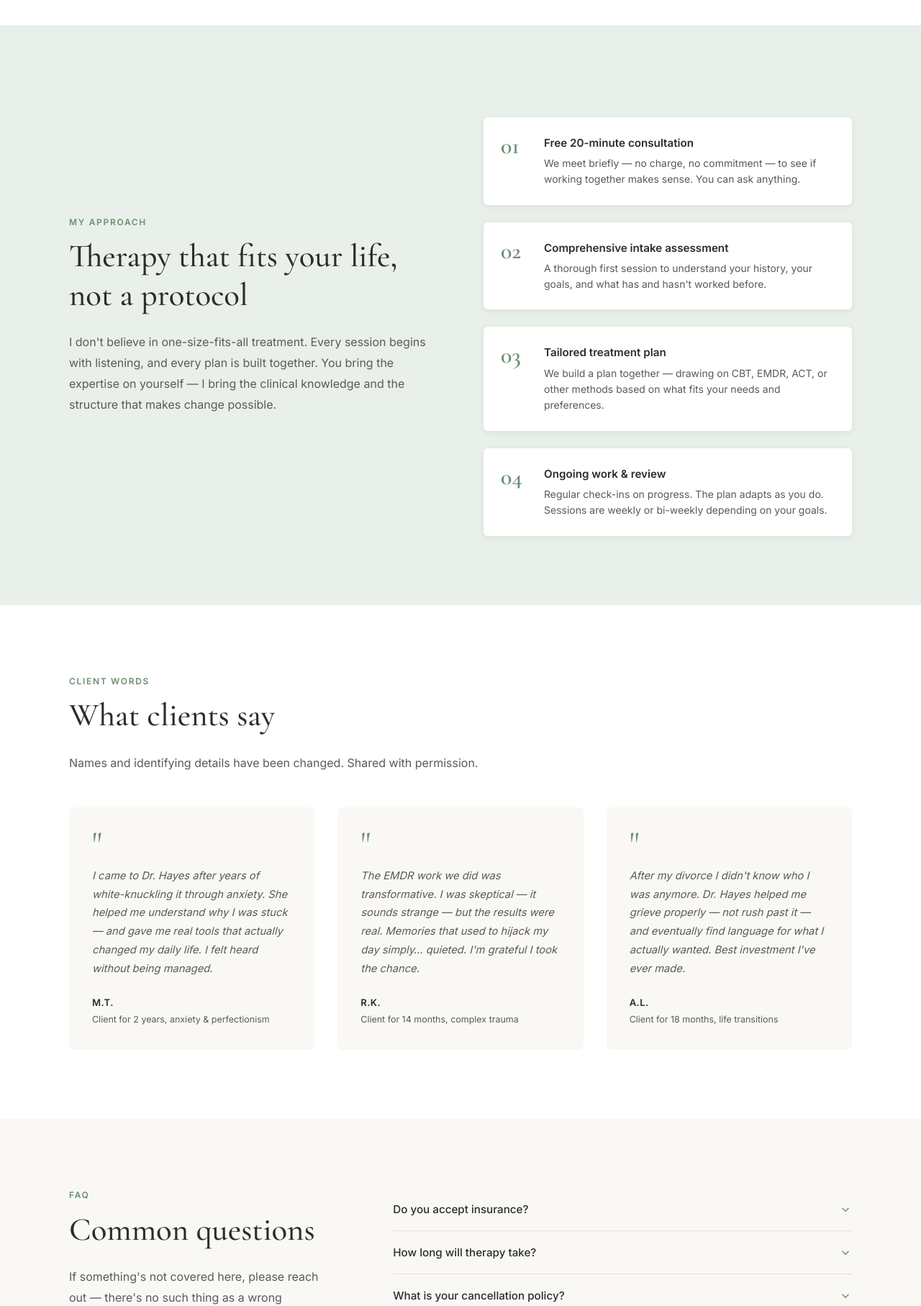
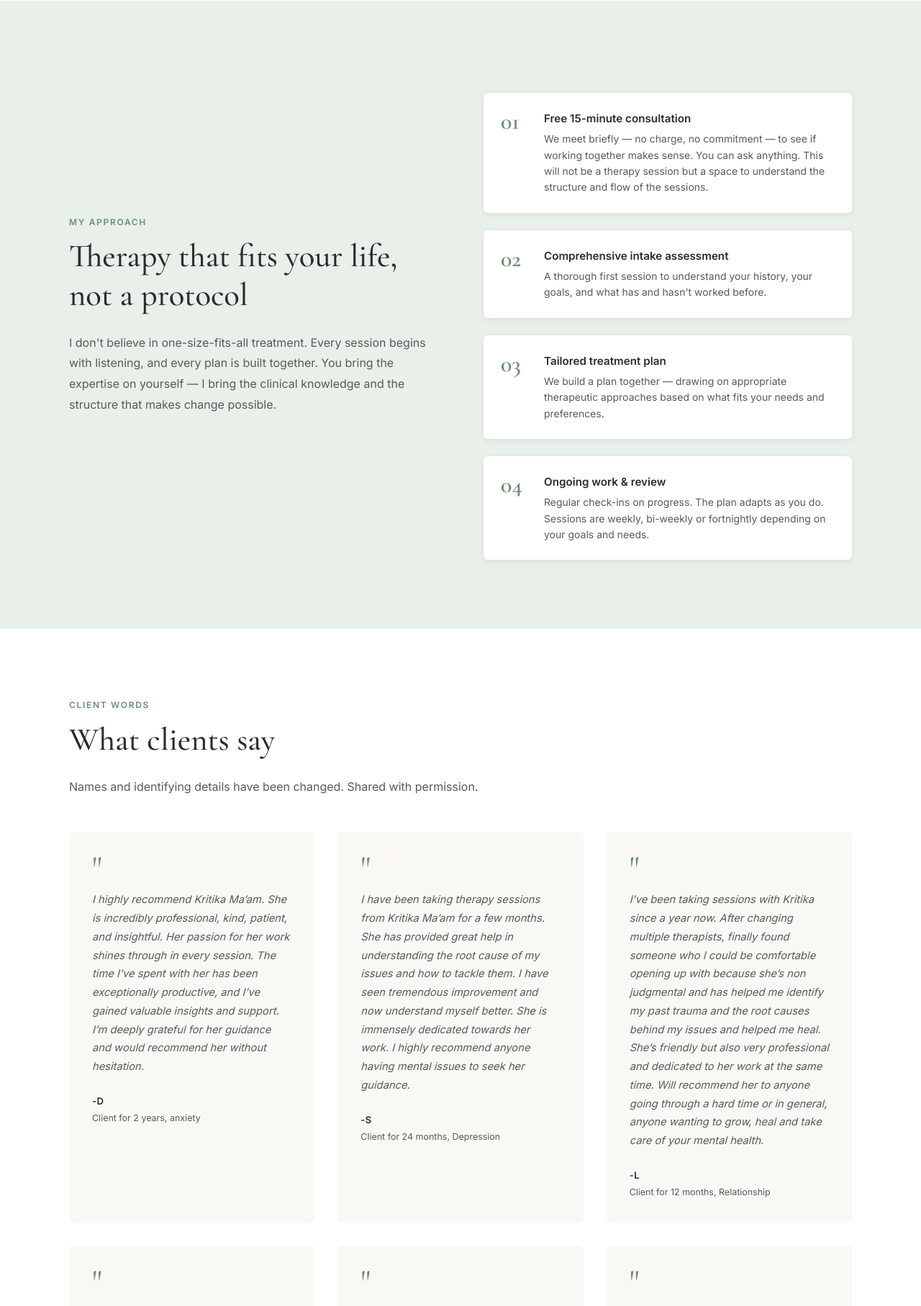
Before and after one commit to puneet204/TherapyWithKritika, a Flask app: page / in a window 1280 px wide. Shown: the part 3073-4888 px from the top of the page at 72% size. Run offline with Flask 3, Linux system fonts and the light colour scheme.

Commit message:
Second commit

```diff
--- a/TherapyWithKritika/home.py
+++ b/TherapyWithKritika/home.py
@@ -1,7 +1,7 @@
 from flask import Blueprint, render_template, request, flash, session
 from .model_db import Client
 from . import db, mail, Message
-from config import Config
+from config import ConfigDetails
 from datetime import datetime
 
 
@@ -38,7 +38,7 @@ def fee():
 def send_email(name, last, email, phone, country):
     msg = Message(
         subject="New Client Submission",
-        sender=Config.MAIL_USERNAME,
+        sender=ConfigDetails.MAIL_USERNAME,
         recipients=[email]
     )
 
@@ -79,6 +79,7 @@ def booking():
                 country = request.form['country'],
                 insurance = request.form['insurance'],
                 reason = request.form['reason'],
+                past = request.form['past'],
                 message = request.form['message'],
                 created_at = datetime.now()
             )
@@ -96,6 +97,7 @@ def booking():
                 country = "India",
                 insurance = request.form['insurance'],
                 reason = request.form['reason'],
+                past = request.form['past'],
                 message = request.form['message'],
                 created_at = datetime.now()
             )
--- a/TherapyWithKritika/model_db.py
+++ b/TherapyWithKritika/model_db.py
@@ -14,6 +14,7 @@ class Client(db.Model):
     country = db.Column(db.String(45))
     insurance = db.Column(db.String(5))
     reason = db.Column(db.String(150))
+    past = db.Column(db.String(150))
     message = db.Column(db.String(150))
     created_at = db.Column(db.DateTime, default=datetime.now())
     #relation = db.relationship('New_User', backref='author', lazy=True)
--- a/TherapyWithKritika/templates/about_me.html
+++ b/TherapyWithKritika/templates/about_me.html
@@ -21,10 +21,14 @@
         <p class="section-label">About Kritika</p>
         <h2 class="section-heading">A practice built on connection, not just technique</h2>
         <p class="section-body">
-          I'm Dr. Eleanor Hayes, a licensed clinical psychologist based in Portland, Oregon. I hold a PhD in Clinical Psychology from the University of Oregon and completed my residency at OHSU. For over fifteen years I've worked with adults navigating anxiety, depression, trauma, grief, and the quieter crises that don't always have names.
+          I'm Kritika Zutshi, a licensed clinical psychologist based in Pune.<br>
+          I hold an M.Phil. in Clinical Psychology from Central Institute of Psychiatry, Ranchi (CIP).<br>
+          For over six years I've worked with adults navigating anxiety, depression, trauma, grief, and the quieter crises that don't always have names.
         </p>
         <p class="section-body" style="margin-top: 1rem;">
-          My approach draws from cognitive-behavioral therapy, EMDR, and acceptance-based frameworks — but I believe the foundation of any real therapeutic change is the relationship between us. I work best with people who are ready to be honest, even when it's uncomfortable.
+          My approach draws from cognitive-behavioral therapy, internal family systems, and acceptance-based frameworks —
+          but I believe the foundation of any real therapeutic change is in the relationship between the client and therapist.<br>
+          I work best with people who are ready to be honest, even when it's uncomfortable.
         </p>
         <div class="credentials">
           <span class="credential-tag">M.Phil. Clinical Psychology</span>
@@ -33,6 +37,7 @@
           <span class="credential-tag">DBT Trained</span>
           <span class="credential-tag">Trauma-Informed</span>
           <span class="credential-tag">ACT Practitioner</span>
+          <span class="credential-tag">IFS Practitioner</span>
         </div>
         <div class="about-stats">
           <div>
@@ -41,19 +46,19 @@
           </div>
           <div>
             <div class="stat-number">5000+</div>
-            <div class="stat-label">Consultations provided supported</div>
+            <div class="stat-label">Consultations provided</div>
           </div>
           <div>
             <div class="stat-number">2</div>
             <div class="stat-label">Published research papers</div>
           </div>
-          <div>
+          <!--div>
             <div class="stat-number">9</div>
             <div class="stat-label">Notable mentions</div>
-          </div>
-          <div>
+          </div-->
+          <!--div>
             <div class="stat-number">2</div>
-            <div class="stat-label">Paper presentation award</div>
+            <div class="stat-label">Paper presentation award</div-->
           </div>
         </div>
       </div>
--- a/TherapyWithKritika/templates/area_support.html
+++ b/TherapyWithKritika/templates/area_support.html
@@ -16,7 +16,7 @@
           <svg width="22" height="22" viewBox="0 0 24 24" fill="none" stroke="currentColor" stroke-width="1.8"><path d="M21 15a2 2 0 0 1-2 2H7l-4 4V5a2 2 0 0 1 2-2h14a2 2 0 0 1 2 2z"/></svg>
         </div>
         <div class="service-title">Individual Therapy</div>
-        <p class="service-desc">Weekly one-on-one sessions exploring the roots of your patterns and building new ways of responding. Sessions are 50 minutes.</p>
+        <p class="service-desc">One-on-one sessions exploring the roots of your patterns and building new ways of responding. Sessions are 60 minutes.</p>
       </div>
       <div class="service-card">
         <div class="service-icon">
@@ -30,7 +30,7 @@
           <svg width="22" height="22" viewBox="0 0 24 24" fill="none" stroke="currentColor" stroke-width="1.8"><path d="M4 15s1-1 4-1 5 2 8 2 4-1 4-1V3s-1 1-4 1-5-2-8-2-4 1-4 1z"/><line x1="4" y1="22" x2="4" y2="15"/></svg>
         </div>
         <div class="service-title">Trauma &amp; PTSD</div>
-        <p class="service-desc">EMDR and trauma-focused therapy to process difficult experiences at your own pace, reducing their power over your present life.</p>
+        <p class="service-desc">Trauma-focused therapy to process difficult experiences at your own pace, reducing their power over your present life.</p>
       </div>
       <div class="service-card">
         <div class="service-icon">
@@ -51,7 +51,7 @@
           <svg width="22" height="22" viewBox="0 0 24 24" fill="none" stroke="currentColor" stroke-width="1.8"><rect x="2" y="3" width="20" height="14" rx="2"/><line x1="8" y1="21" x2="16" y2="21"/><line x1="12" y1="17" x2="12" y2="21"/></svg>
         </div>
         <div class="service-title">Telehealth Sessions</div>
-        <p class="service-desc">Secure video sessions for clients who prefer to meet from home, or who live outside the Portland metro area. Oregon residents only.</p>
+        <p class="service-desc">Secure video sessions for clients who prefer to meet from home.</p>
       </div>
     </div>
   </section>
@@ -70,8 +70,8 @@
         <div class="approach-step">
           <div class="step-num">01</div>
           <div>
-            <div class="step-title">Free 20-minute consultation</div>
-            <p class="step-text">We meet briefly — no charge, no commitment — to see if working together makes sense. You can ask anything.</p>
+            <div class="step-title">Free 15-minute consultation</div>
+            <p class="step-text">We meet briefly — no charge, no commitment — to see if working together makes sense. You can ask anything. This will not be a therapy session but a space to understand the structure and flow of the sessions.</p>
           </div>
         </div>
         <div class="approach-step">
@@ -85,14 +85,14 @@
           <div class="step-num">03</div>
           <div>
             <div class="step-title">Tailored treatment plan</div>
-            <p class="step-text">We build a plan together — drawing on CBT, EMDR, ACT, or other methods based on what fits your needs and preferences.</p>
+            <p class="step-text">We build a plan together — drawing on appropriate therapeutic approaches based on what fits your needs and preferences.</p>
           </div>
         </div>
         <div class="approach-step">
           <div class="step-num">04</div>
           <div>
             <div class="step-title">Ongoing work &amp; review</div>
-            <p class="step-text">Regular check-ins on progress. The plan adapts as you do. Sessions are weekly or bi-weekly depending on your goals.</p>
+            <p class="step-text">Regular check-ins on progress. The plan adapts as you do. Sessions are weekly, bi-weekly or fortnightly depending on your goals and needs.</p>
           </div>
         </div>
       </div>
--- a/TherapyWithKritika/templates/contact.html
+++ b/TherapyWithKritika/templates/contact.html
@@ -4,23 +4,23 @@
       <div>
         <p class="section-label">Get in Touch</p>
         <h2 class="section-heading">Start with the consultation</h2>
-        <p class="section-body">Reaching out is the hardest step. The consultation is free, low-pressure, and confidential. We'll spend 20 minutes figuring out if we're a good fit.</p>
+        <p class="section-body">Reaching out is the hardest step. The consultation is free, low-pressure, and confidential. We'll spend 15 minutes figuring out if we're a good fit.</p>
         <div class="contact-info">
           <div class="contact-info-item">
             <svg width="18" height="18" viewBox="0 0 24 24" fill="none" stroke="currentColor" stroke-width="1.8"><path d="M21 10c0 7-9 13-9 13s-9-6-9-13a9 9 0 0 1 18 0z"/><circle cx="12" cy="10" r="3"/></svg>
-            N1-4XX, Bella Casa, Sus, Pune<br>Maharashtra
+            N1-401, Bella Casa, Sus, Pune<br>Maharashtra
           </div>
           <div class="contact-info-item">
             <svg width="18" height="18" viewBox="0 0 24 24" fill="none" stroke="currentColor" stroke-width="1.8"><path d="M22 16.92v3a2 2 0 0 1-2.18 2 19.79 19.79 0 0 1-8.63-3.07A19.5 19.5 0 0 1 4.69 12a19.79 19.79 0 0 1-3.07-8.67A2 2 0 0 1 3.6 1.1h3a2 2 0 0 1 2 1.72c.127.96.36 1.903.7 2.81a2 2 0 0 1-.45 2.11L7.91 8.72a16 16 0 0 0 6 6l.95-.95a2 2 0 0 1 2.11-.45c.907.34 1.85.573 2.81.7A2 2 0 0 1 21.73 16z"/></svg>
-            +91-XXXXXXXXXX
+            +91-9113723260
           </div>
           <div class="contact-info-item">
             <svg width="18" height="18" viewBox="0 0 24 24" fill="none" stroke="currentColor" stroke-width="1.8"><path d="M4 4h16c1.1 0 2 .9 2 2v12c0 1.1-.9 2-2 2H4c-1.1 0-2-.9-2-2V6c0-1.1.9-2 2-2z"/><polyline points="22,6 12,13 2,6"/></svg>
-            hello@dreleanorhayespsych.com
+            therapywithkritikazutshi@gmail.com
           </div>
           <div class="contact-info-item">
             <svg width="18" height="18" viewBox="0 0 24 24" fill="none" stroke="currentColor" stroke-width="1.8"><circle cx="12" cy="12" r="10"/><polyline points="12 6 12 12 16 14"/></svg>
-            Monday–Friday, 9am–5pm Pacific
+            Monday–Saturdays, 10am–9pm IST
           </div>
         </div>
       </div>
--- a/TherapyWithKritika/templates/email.html
+++ b/TherapyWithKritika/templates/email.html
@@ -58,7 +58,7 @@
         Dear {{ firstName }} {{ lastName }},<br><br>
 
         Your booking session request has been submitted and is currently in waiting status.<br>
-        You will receive message shortly from our team with your booking confirmation.<br>
+        You will receive message shortly from our team with your booking confirmation.<br><br>
         We have received your basic details below:<br>
         Name: {{ lastName }}, {{ firstName}}.<br>
         Email: {{ email }}<br>
--- a/TherapyWithKritika/templates/footer_js.html
+++ b/TherapyWithKritika/templates/footer_js.html
@@ -1,6 +1,6 @@
   <!-- FOOTER -->
   <footer>
-    <div class="footer-brand">Kritika Zutshi, MPhil - CIP</div>
+    <div class="footer-brand">Kritika Zutshi, MPhil - CIP<br>License: A70649</div>
     <div class="footer-note">&copy; 2026 &nbsp;·&nbsp; Licensed in India &nbsp;·&nbsp; All sessions are confidential</div>
   </footer>
 
--- a/TherapyWithKritika/templates/hero.html
+++ b/TherapyWithKritika/templates/hero.html
@@ -8,7 +8,7 @@
         I help adults navigate anxiety, depression, trauma, and life transitions through evidence-based, compassionate therapy tailored to who you are — not just your diagnosis.
       </p>
       <div class="hero-actions">
-        <a href="#contact" class="btn-primary">Book a Consultation</a>
+        <a href="{{ ('booking') }}" class="btn-primary">Book a Consultation</a>
         <a href="#services" class="btn-secondary">Explore Services</a>
       </div>
     </div>
--- a/TherapyWithKritika/templates/testimonials.html
+++ b/TherapyWithKritika/templates/testimonials.html
@@ -6,21 +6,56 @@
     <div class="testimonials-grid">
       <div class="testimonial-card">
         <div class="testimonial-quote">"</div>
-        <p class="testimonial-text">I came to Dr. Hayes after years of white-knuckling it through anxiety. She helped me understand why I was stuck — and gave me real tools that actually changed my daily life. I felt heard without being managed.</p>
-        <div class="testimonial-author">M.T.</div>
-        <div class="testimonial-role">Client for 2 years, anxiety &amp; perfectionism</div>
+        <p class="testimonial-text">I highly recommend Kritika Ma’am. She is incredibly professional, kind, patient, and insightful.
+      Her passion for her work shines through in every session. The time I’ve spent with her has been
+      exceptionally productive, and I’ve gained valuable insights and support. I’m deeply grateful for
+      her guidance and would recommend her without hesitation.</p>
+        <div class="testimonial-author">-D</div>
+        <div class="testimonial-role">Client for 2 years, anxiety</div>
       </div>
       <div class="testimonial-card">
         <div class="testimonial-quote">"</div>
-        <p class="testimonial-text">The EMDR work we did was transformative. I was skeptical — it sounds strange — but the results were real. Memories that used to hijack my day simply… quieted. I'm grateful I took the chance.</p>
-        <div class="testimonial-author">R.K.</div>
-        <div class="testimonial-role">Client for 14 months, complex trauma</div>
+        <p class="testimonial-text">I have been taking therapy sessions from Kritika Ma’am for a few months.
+      She has provided great help in understanding the root cause of my issues and how to tackle them.
+      I have seen tremendous improvement and now understand myself better.
+      She is immensely dedicated towards her work.
+      I highly recommend anyone having mental issues to seek her guidance.</p>
+        <div class="testimonial-author">-S</div>
+        <div class="testimonial-role">Client for 24 months, Depression</div>
       </div>
       <div class="testimonial-card">
         <div class="testimonial-quote">"</div>
-        <p class="testimonial-text">After my divorce I didn't know who I was anymore. Dr. Hayes helped me grieve properly — not rush past it — and eventually find language for what I actually wanted. Best investment I've ever made.</p>
-        <div class="testimonial-author">A.L.</div>
-        <div class="testimonial-role">Client for 18 months, life transitions</div>
+        <p class="testimonial-text">I’ve been taking sessions with Kritika since a year now.
+      After changing multiple therapists, finally found someone who I could be comfortable opening up with because
+      she’s non judgmental and has helped me identify my past trauma and the root causes behind my issues
+      and helped me heal. She’s friendly but also very professional and dedicated to her work at the same time.
+      Will recommend her to anyone going through a hard time or in general, anyone wanting to grow, heal and take care of your
+      mental health.</p>
+        <div class="testimonial-author">-L</div>
+        <div class="testimonial-role">Client for 12 months, Relationship</div>
+      </div>
+      <div class="testimonial-card">
+        <div class="testimonial-quote">"</div>
+        <p class="testimonial-text">I have been taking therapy sessions with Kritika Ma’am for the past few months.
+      She helps me understand situations causing distress and how to deal with them.
+      I feel mentally stronger and more confident now.
+      I highly recommend her sessions to anyone facing mental health challenges.</p>
+        <div class="testimonial-author">-D</div>
+        <div class="testimonial-role">Client for 18 months, Performance &amp; Social Anxiety</div>
+      </div>
+      <div class="testimonial-card">
+        <div class="testimonial-quote">"</div>
+        <p class="testimonial-text">I’ve been taking counseling sessions from Dr Kritika since 1.5 years and
+        it has helped me to get a wise perspective of things happening in my life and environment.
+        It has help me to understand more about myself and ways to lead a wise mind life</p>
+        <div class="testimonial-author">-S</div>
+        <div class="testimonial-role">Client for 18 months, Emotional Issues</div>
+      </div>
+      <div class="testimonial-card">
+        <div class="testimonial-quote">"</div>
+        <p class="testimonial-text">I want to express my gratitude to Kritika Mam for being a crucial support during a challenging time in my life. As a first time therapy participant, I needed someone to help me navigate personal and professional relationship difficulties and provide objective insights. Her expertise and tailored approach have been invaluable. Thank you for your support when I needed it the most. I highly recommend.</p>
+        <div class="testimonial-author">-O</div>
+        <div class="testimonial-role">Client for 36 months, Couple Therapy </div>
       </div>
     </div>
   </section>
@@ -40,7 +75,7 @@
             <svg class="faq-chevron" viewBox="0 0 24 24" fill="none" stroke="currentColor" stroke-width="2"><polyline points="6 9 12 15 18 9"/></svg>
           </button>
           <div class="faq-answer">
-            <div class="faq-answer-inner">I am an out-of-network provider. I can provide a superbill each month that you submit to your insurance for potential partial reimbursement. Many clients with PPO plans receive 40–70% reimbursement. I also offer a sliding fee scale for clients who need it.</div>
+            <div class="faq-answer-inner">I can provide all required documents to assist you in claiming insurance from your provider.</div>
           </div>
         </div>
         <div class="faq-item">
@@ -58,7 +93,7 @@
             <svg class="faq-chevron" viewBox="0 0 24 24" fill="none" stroke="currentColor" stroke-width="2"><polyline points="6 9 12 15 18 9"/></svg>
           </button>
           <div class="faq-answer">
-            <div class="faq-answer-inner">I ask for 48 hours notice to cancel or reschedule a session without charge. Late cancellations or no-shows are charged the full session fee. I understand that life happens — exceptions are made for genuine emergencies.</div>
+            <div class="faq-answer-inner">I ask for 24 hours notice to cancel or reschedule a session without charge. Late cancellations or no-shows are charged the full session fee. I understand that life happens — exceptions are made for genuine emergencies.</div>
           </div>
         </div>
         <div class="faq-item">
@@ -67,7 +102,7 @@
             <svg class="faq-chevron" viewBox="0 0 24 24" fill="none" stroke="currentColor" stroke-width="2"><polyline points="6 9 12 15 18 9"/></svg>
           </button>
           <div class="faq-answer">
-            <div class="faq-answer-inner">The research says yes, for most people and most concerns. Some clients actually find it easier to open up from their own space. Telehealth is available to Oregon residents through a secure, HIPAA-compliant platform.</div>
+            <div class="faq-answer-inner">The research says yes, for most people and most concerns. Some clients actually find it easier to open up from their own space.</div>
           </div>
         </div>
         <div class="faq-item">
@@ -76,7 +111,7 @@
             <svg class="faq-chevron" viewBox="0 0 24 24" fill="none" stroke="currentColor" stroke-width="2"><polyline points="6 9 12 15 18 9"/></svg>
           </button>
           <div class="faq-answer">
-            <div class="faq-answer-inner">Individual sessions are $210 for 50 minutes. The initial intake assessment is $240. A sliding scale starting at $140 is available for qualifying clients — please mention this when you reach out and we'll discuss it privately.</div>
+            <div class="faq-answer-inner">Individual sessions are ₹2500 for 60 minutes for domestic clients and start @ ₹3000 for international clients. The initial intake assessment is free of cost and is a part of the first session. A sliding scale starting at ₹1800 is available for qualifying clients — please mention this when you reach out and we'll discuss it privately.</div>
           </div>
         </div>
       </div>
--- a/config.py
+++ b/config.py
@@ -1,6 +1,6 @@
-class Config:
+class ConfigDetails:
     MAIL_SERVER = 'smtp.gmail.com'
     MAIL_PORT = 587
     MAIL_USE_TLS = True
-    MAIL_USERNAME = 'puneet1234bhat@gmail.com'
-    MAIL_PASSWORD = 'mcjc sljw jjbn pzof' # NOT your normal password
+    MAIL_USERNAME = 'therapywithkritikazutshi@gmail.com'
+    MAIL_PASSWORD = 'mfae mods uifn myzp' # NOT your normal password
```
Also changed, not shown: TherapyWithKritika/templates/admin.html (+5 -2 lines), TherapyWithKritika/templates/booking.html (+19 -2 lines), TherapyWithKritika/templates/user_data.html (+55 -76 lines), instance/Client_Data.db.
